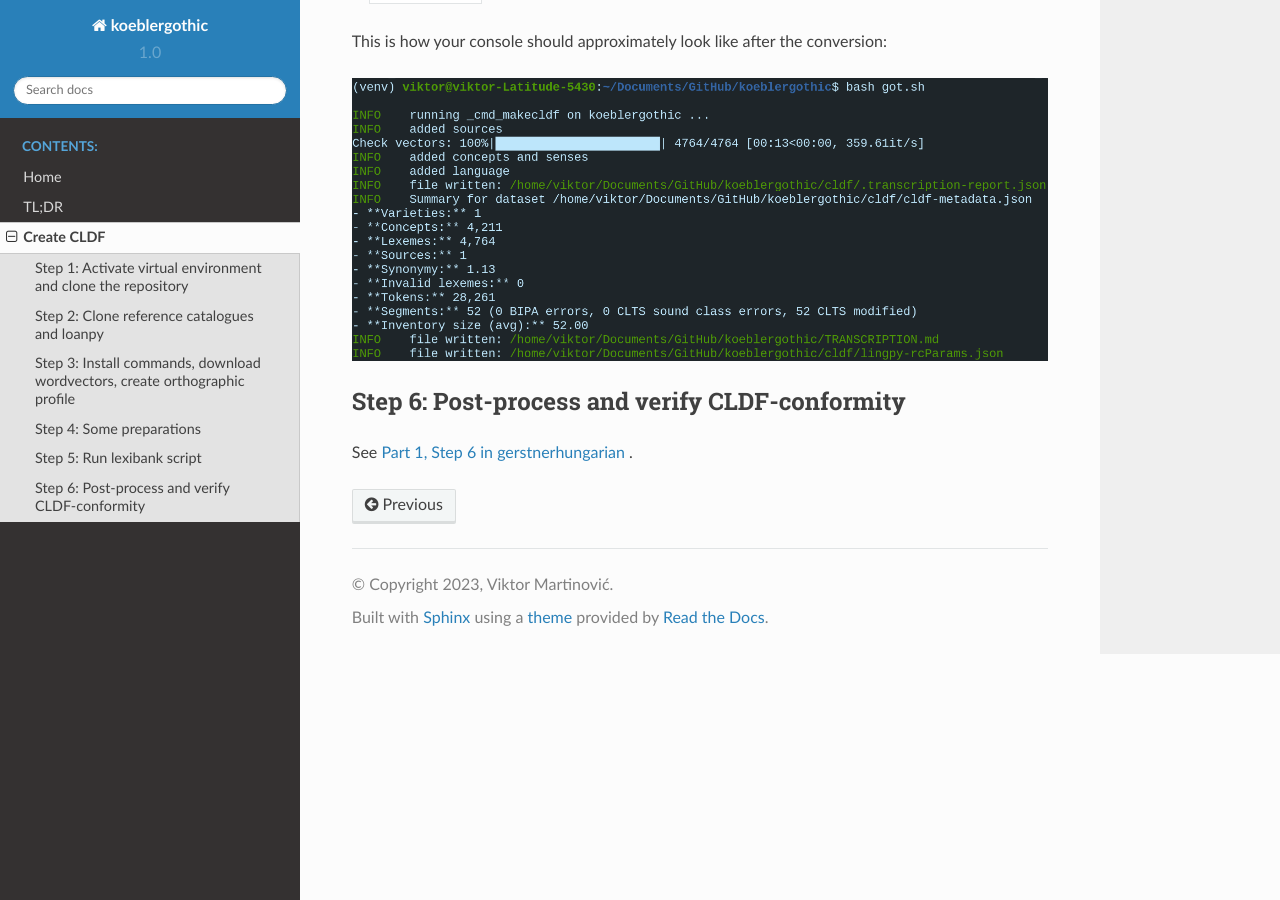
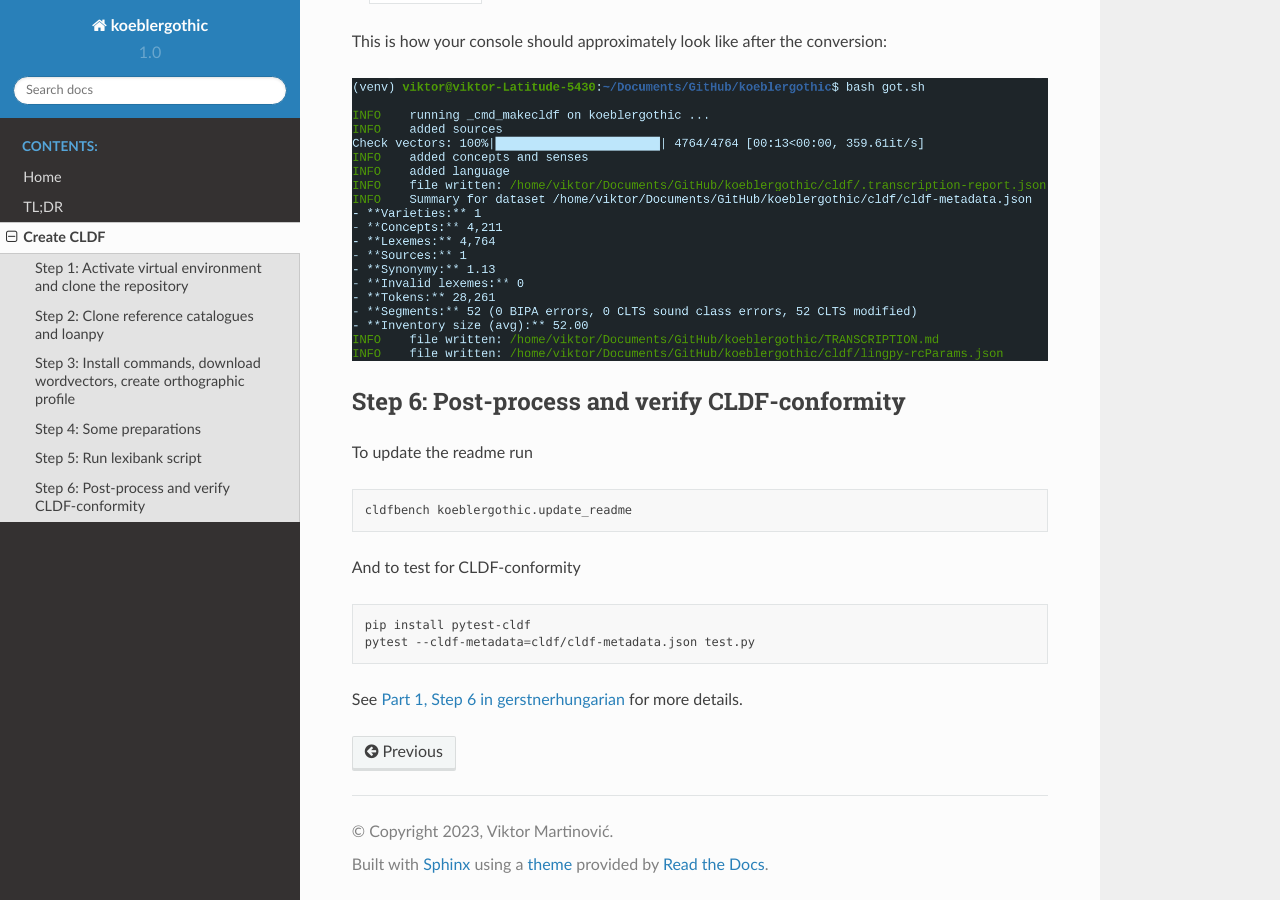
Before and after one commit to LoanpyDataHub/koeblergothic, a Sphinx documentation site: the page built from docs/mkcldf.rst, in a window 1280 px wide and 900 px high, scrolled down 6119 px. Built offline with Sphinx 7.4.7 and the Read the Docs theme 2.0.0, drawn with Linux system fonts in a browser that asks for light colours.

Commit message:
[skip ci] updatedocs

```diff
--- a/docs/mkcldf.rst
+++ b/docs/mkcldf.rst
@@ -377,6 +377,19 @@ This is how your console should approximately look like after the conversion:
 Step 6: Post-process and verify CLDF-conformity
 -----------------------------------------------
 
+To update the readme run
+
+.. code-block:: sh
+
+   cldfbench koeblergothic.update_readme
+
+And to test for CLDF-conformity
+
+.. code-block:: sh
+
+   pip install pytest-cldf
+   pytest --cldf-metadata=cldf/cldf-metadata.json test.py
+
 See `Part 1, Step 6 in gerstnerhungarian
 <https://gerstnerhungarian.readthedocs.io/en/latest/mkcldf.html#step-6-test-with-pytest-cldf-whether-the-dataset-conforms-to-cldf>`_
-.
+for more details.
```
